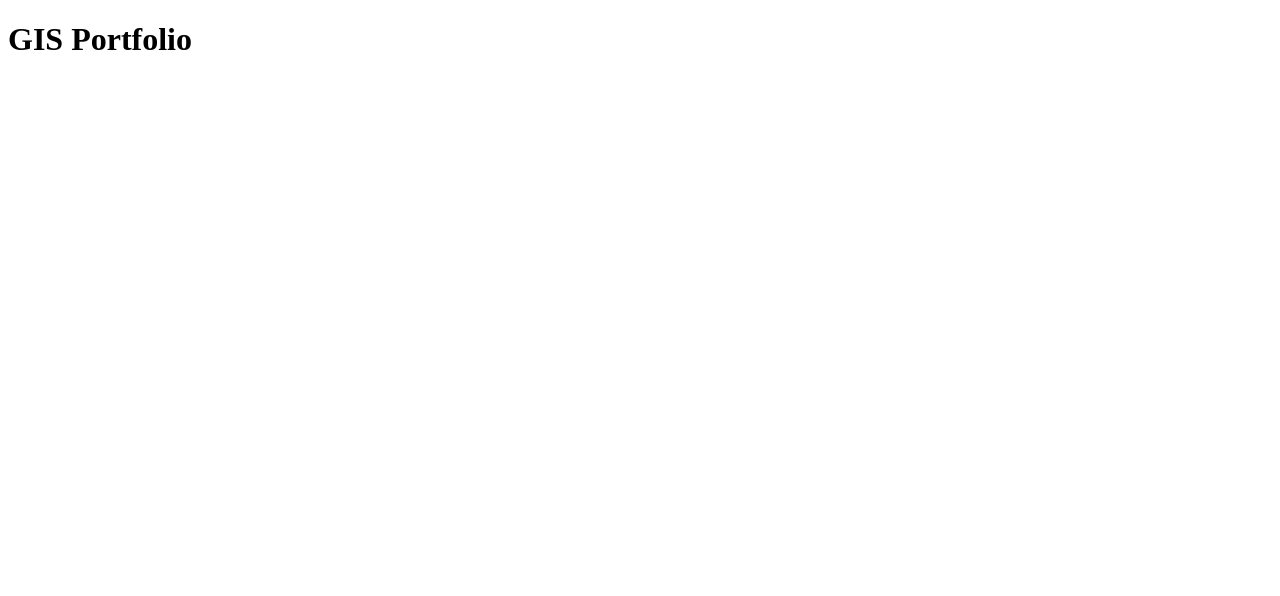
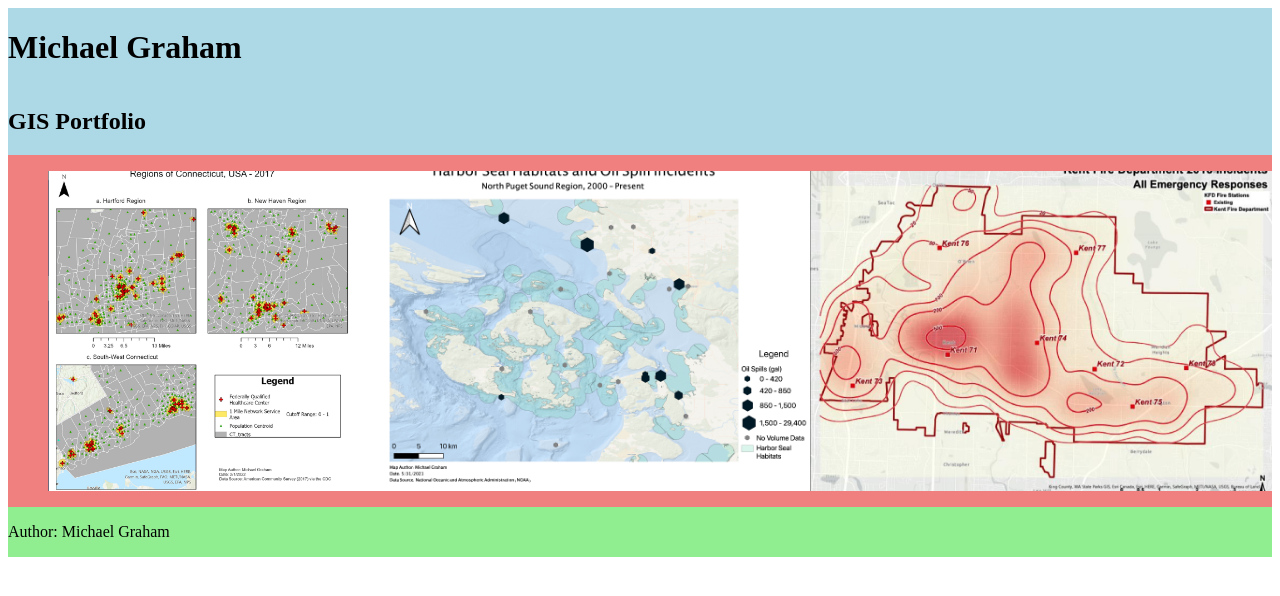
Before and after one commit to michaelgraham8/gis-portfolio, a plain HTML site: page index.html in a window 1280 px wide. Drawn offline with Linux system fonts and the light colour scheme.

Commit message:
Add page structure, add maps

```diff
--- a/index.html
+++ b/index.html
@@ -5,10 +5,40 @@
     <meta name="viewport" content="width=device-width, initial-scale=1.0">
     <link rel="stylesheet" href="styles.css">
     <title>My  Portfolio</title>
-    <h1>GIS Portfolio</h1>
+</head>
+<body class="flex-container">
+    <header class="flex-container">
+        <h1>Michael Graham</h1>
+        <h2>GIS Portfolio</h2>
+    </header>
 
-</head>
-<body>
+    <main>
+        <ul id="gallery" class="flex-container">
+            <li class="img-tile","flex-container">
+                <img src="./images/Sample1.png">
+                <p>
+                    Desription
+                </p>
+            </li>
 
+            <li class="img-tile","flex-container">
+                <img src="./images/Sample2.png">
+                <p>
+                    Desription
+                </p>
+            </li>
+
+            <li class="img-tile","flex-container">
+                <img src="./images/Sample3.png">
+                <p>
+                    Desription
+                </p>
+            </li>
+        </ul>
+    </main>
+
+    <footer>
+        <p>Author: Michael Graham</p>
+    </footer>
 </body>
 </html>
--- a/styles.css
+++ b/styles.css
@@ -0,0 +1,42 @@
+.flex-container {
+    display: flex;
+}
+
+body {
+    flex-direction: column;
+
+}
+
+header {
+    flex-direction: column;
+
+    background-color: lightblue;
+}
+
+main {
+    background-color: lightcoral;
+}
+
+footer {
+    background-color: lightgreen;
+}
+
+#gallery {
+    display: flex;
+    flex-wrap: wrap;
+    justify-content: space-evenly;
+    list-style: none;
+}
+
+.img-tile {
+    flex-direction: column;
+    height: 40vh;
+    flex-grow: 1;
+}
+
+img {
+    max-height: 100%;
+    min-width: 100%;
+    object-fit: cover;
+    vertical-align: bottom;
+  }
```
Also changed, not shown: images/Sample1.png (added), images/Sample2.png (added), images/Sample3.png (added), 2 other files.
